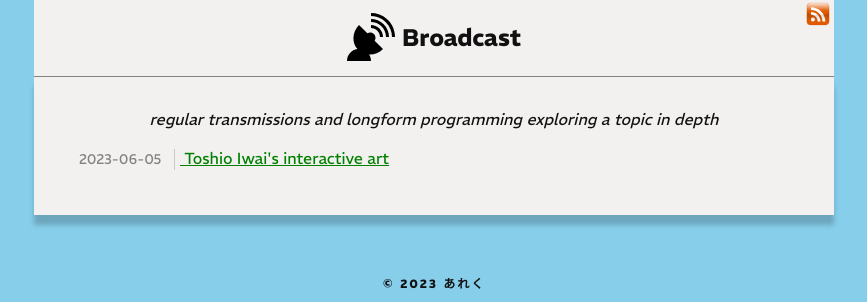
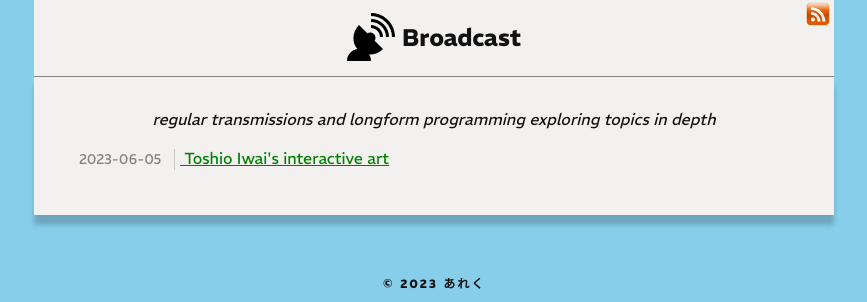
Before and after one commit to dendengarden/dendengarden.github.io, a Jekyll site: the page built from broadcast/index.markdown, in a window 1280 px wide. Shown: the part 237-539 px from the top of the page, without its empty margins (206-1073 px from the left). Built offline with Jekyll 4.4.1, drawn with Linux system fonts in a browser that asks for light colours.

Commit message:
Update description

```diff
--- a/_data/taxonomy.yml
+++ b/_data/taxonomy.yml
@@ -1,6 +1,6 @@
 broadcast:
   title: "Broadcast"
-  description: "regular transmissions and longform programming exploring a topic in depth"
+  description: "regular transmissions and longform programming exploring topics in depth"
 signal-log:
   title: "Signal Log"
   description: "ambient signals, small curiosities, and other interesting discoveries made tuning through static"
```
